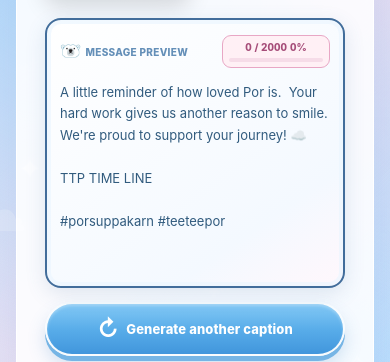
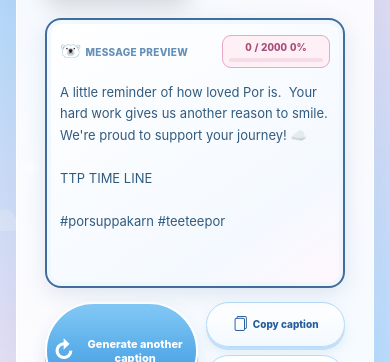
Before and after one commit to MiaThan0204/For-Por-engagement, a plain HTML site: page index.html in a window 390 px wide. Shown: the part 285-647 px from the top of the page. Drawn offline with nearby package versions, Linux system fonts and the light colour scheme.

Commit message:
Update style.css

```diff
--- a/style.css
+++ b/style.css
@@ -96,12 +96,9 @@ display: grid;
    5. TABS AND ACTION BUTTON LAYOUT
    ========================================== */
 
-.tabs,
-.actions {
+.tabs {
   display: grid;
-
   grid-template-columns: 1fr 1fr;
-
   gap: 10px;
 }
 
@@ -581,45 +578,6 @@ padding: 10px 12px;
 /* Khi đạt mục tiêu */
 .goal.done .goal-fill {
   background: linear-gradient(90deg, #5cc9a7, #86e0bf);
-}
-
-/* ==========================================
-   11. GENERATE BUTTON
-   ========================================== */
-
-.primary {
-  width: 100%;
-
-  background: #74b7eb;
-
-  border: 1px solid #74b7eb;
-
-  color: white;
-
-  margin-bottom: 10px;
-}
-
-.primary:hover {
-  background: #579fdb;
-}
-
-
-/* ==========================================
-   12. COPY AND POST BUTTONS
-   ========================================== */
-
-.secondary {
-  border: 1px solid #c6dff2;
-
-  background: white;
-
-  color: #356d9c;
-
-  font-size: 13px;
-}
-
-.secondary:hover {
-  background: #eaf5ff;
 }
 
 
@@ -2089,24 +2047,36 @@ body {
   background: rgba(255, 255, 255, 0.95);
 }
 
-/* ==========================================
-   CSS-24 - ICE ROSE 3D ACTION BUTTONS
-   ========================================== */
-
-/* 24.A - GENERATE BUTTON */
-
-#generate.primary {
+
+/* ==========================================
+   CSS-24 - COMPACT ICE ROSE ACTION BUTTONS
+   ========================================== */
+
+/* 24.A - MAIN LAYOUT */
+
+.caption-actions {
+  display: grid;
+  grid-template-columns: 1.1fr 0.9fr;
+  align-items: stretch;
+  gap: 12px;
+
+  width: 100%;
+  margin: 12px 0 32px;
+}
+
+/* 24.B - GENERATE BUTTON (LEFT) */
+
+.caption-actions #generate.primary {
   display: flex;
   align-items: center;
   justify-content: center;
-  gap: 10px;
+  gap: 9px;
 
   width: 100%;
-  min-height: 58px;
-  padding: 13px 18px;
-
-  border: 2px solid rgba(255, 255, 255, 0.95);
-  border-radius: 999px;
+  height: 100%;
+  min-height: 0;
+  margin: 0;
+  padding: 12px;
 
   background: linear-gradient(
     180deg,
@@ -2115,198 +2085,147 @@ body {
     #4196dc 100%
   );
 
+  border: 2px solid #ffffff;
+  border-radius: 999px;
+
   color: #ffffff;
-  font-size: 15px;
+  font-size: 13px;
   font-weight: 800;
-  letter-spacing: 0.1px;
+  line-height: 1.3;
+  text-align: center;
 
   box-shadow:
-    0 5px 0 #76b5e5,
-    0 10px 18px rgba(66, 132, 194, 0.23),
-    inset 0 2px 3px rgba(255, 255, 255, 0.28);
+    0 4px 0 #76b5e5,
+    0 8px 15px rgba(66, 132, 194, 0.17);
 
   cursor: pointer;
-
-  transition:
-    transform 0.2s ease,
-    box-shadow 0.2s ease,
-    filter 0.2s ease;
-}
-
-/* Original refresh icon */
-
-#generate .generate-icon {
+  transition: transform 0.2s, box-shadow 0.2s;
+}
+
+.caption-actions .generate-icon {
   font-size: 27px;
-  font-weight: 700;
   line-height: 1;
-}
-
-/* Hover: button rises slightly */
-
-#generate.primary:hover:not(:disabled) {
-  transform: translateY(-2px);
-
-  filter: brightness(1.035);
-
-  box-shadow:
-    0 7px 0 #76b5e5,
-    0 13px 22px rgba(66, 132, 194, 0.26),
-    inset 0 2px 3px rgba(255, 255, 255, 0.32);
-}
-
-/* Press: button moves down */
-
-#generate.primary:active:not(:disabled) {
-  transform: translateY(4px);
-
-  box-shadow:
-    0 1px 0 #76b5e5,
-    0 4px 9px rgba(66, 132, 194, 0.18);
-}
-
-#generate.primary:disabled {
-  opacity: 0.55;
-  cursor: not-allowed;
-  transform: none;
-}
-
-
-/* ==========================================
-   24.B - COPY AND POST BUTTONS
-   ========================================== */
-
-.actions {
+  flex-shrink: 0;
+}
+
+/* 24.C - RIGHT BUTTON COLUMN */
+
+.caption-actions .actions {
   display: grid;
-  grid-template-columns: repeat(2, minmax(0, 1fr));
-  gap: 12px;
-
-  margin-top: 18px;
-}
-
-.actions .secondary {
+  grid-template-columns: minmax(0, 1fr);
+  grid-template-rows: repeat(2, minmax(0, 1fr));
+  gap: 10px;
+
+  width: 100%;
+  margin: 0;
+}
+
+/* 24.D - COPY AND POST BUTTONS */
+
+.caption-actions .secondary {
   display: flex;
   align-items: center;
   justify-content: center;
-  gap: 8px;
+  gap: 7px;
 
   width: 100%;
   min-width: 0;
-  min-height: 51px;
-  padding: 11px 10px;
+  min-height: 48px;
+  margin: 0;
+  padding: 9px 8px;
+
+  background: linear-gradient(
+    180deg,
+    #ffffff,
+    #f3f9ff
+  );
 
   border: 1.5px solid #b5daf9;
   border-radius: 999px;
 
-  background: linear-gradient(
-    180deg,
-    #ffffff 0%,
-    #f3f9ff 100%
-  );
-
   color: #245b9b;
-  font-size: 13px;
-  font-weight: 750;
+  font-size: 12px;
+  font-weight: 800;
+  line-height: 1.25;
+  text-align: center;
 
   box-shadow:
-    0 4px 0 #c0dff8,
-    0 8px 13px rgba(76, 137, 190, 0.13),
-    inset 0 1px 2px rgba(255, 255, 255, 0.9);
+    0 3px 0 #c0dff8,
+    0 6px 11px rgba(76, 137, 190, 0.12);
 
   cursor: pointer;
-
-  transition:
-    transform 0.2s ease,
-    box-shadow 0.2s ease,
-    background 0.2s ease;
-}
-
-/* Button icons */
-
-.actions .secondary i {
-  font-size: 19px;
+  transition: transform 0.2s, box-shadow 0.2s;
+}
+
+/* 24.E - ICONS */
+
+.caption-actions .secondary i {
+  font-size: 18px;
   flex-shrink: 0;
 }
 
-/* X logo */
-
-#post .bi-twitter-x {
+.caption-actions #post .bi-twitter-x {
   color: #111827;
 }
 
-/* Hover */
-
-.actions .secondary:hover:not(:disabled) {
+/* 24.F - HOVER AND PRESS */
+
+.caption-actions button:hover:not(:disabled) {
   transform: translateY(-2px);
-
-  background: #ffffff;
-
-  box-shadow:
-    0 6px 0 #c0dff8,
-    0 11px 17px rgba(76, 137, 190, 0.17);
-}
-
-/* Press */
-
-.actions .secondary:active:not(:disabled) {
-  transform: translateY(3px);
-
-  box-shadow:
-    0 1px 0 #c0dff8,
-    0 3px 7px rgba(76, 137, 190, 0.12);
-}
-
-/* Keyboard focus */
-
-#generate:focus-visible,
-.actions .secondary:focus-visible {
-  outline: 3px solid #356eaa;
-  outline-offset: 4px;
-}
-
-
-/* ==========================================
-   24.C - MOBILE RESPONSIVE
-   ========================================== */
+}
+
+.caption-actions button:active:not(:disabled) {
+  transform: translateY(2px);
+}
+
+.caption-actions #generate:disabled {
+  opacity: 0.55;
+  cursor: not-allowed;
+}
+
+/* 24.G - MOBILE */
 
 @media (max-width: 480px) {
 
-  #generate.primary {
-    min-height: 54px;
-    font-size: 13px;
-    gap: 7px;
-    padding: 12px 10px;
-  }
-
-  #generate .generate-icon {
+  .caption-actions {
+    grid-template-columns: 1.05fr 0.95fr;
+    gap: 8px;
+    margin-bottom: 30px;
+  }
+
+  .caption-actions #generate.primary {
+    padding: 10px 6px;
+    gap: 5px;
+    font-size: 11px;
+  }
+
+  .caption-actions .generate-icon {
     font-size: 23px;
   }
 
-  .actions {
-    gap: 9px;
-  }
-
-  .actions .secondary {
-    min-height: 49px;
-    padding: 10px 7px;
-    font-size: 11px;
-    gap: 6px;
-  }
-
-  .actions .secondary i {
-    font-size: 16px;
-  }
-
-}
-
-/* Reduced motion */
+  .caption-actions .actions {
+    gap: 8px;
+  }
+
+  .caption-actions .secondary {
+    min-height: 45px;
+    padding: 7px 5px;
+    gap: 5px;
+    font-size: 10px;
+  }
+
+  .caption-actions .secondary i {
+    font-size: 15px;
+  }
+}
+
+/* 24.H - REDUCED MOTION */
 
 @media (prefers-reduced-motion: reduce) {
-  #generate.primary,
-  .actions .secondary {
+  .caption-actions button {
     transition: none;
   }
 }
-
 
 /* ==========================================
    CSS-25 - START AGAIN BUTTON (TRANG CHÍNH)
```
